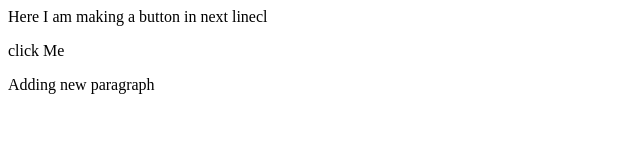
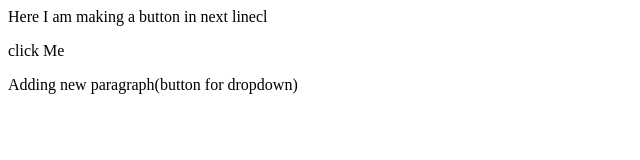
Before and after one commit to ARSLANF02/small-task, a plain HTML site: page index.html in a window 1280 px wide. Shown: the whole page, without its empty margins (0-640 px from the left). Drawn offline with Linux system fonts and the light colour scheme.

Commit message:
adding button for dropdown

```diff
--- a/index.html
+++ b/index.html
@@ -1,3 +1,3 @@
 <p>Here I am making a button in next linecl</p>
 <butom> click Me</butom>
-<p> Adding new paragraph</p>
+<p> Adding new paragraph(button for dropdown)</p>
```
